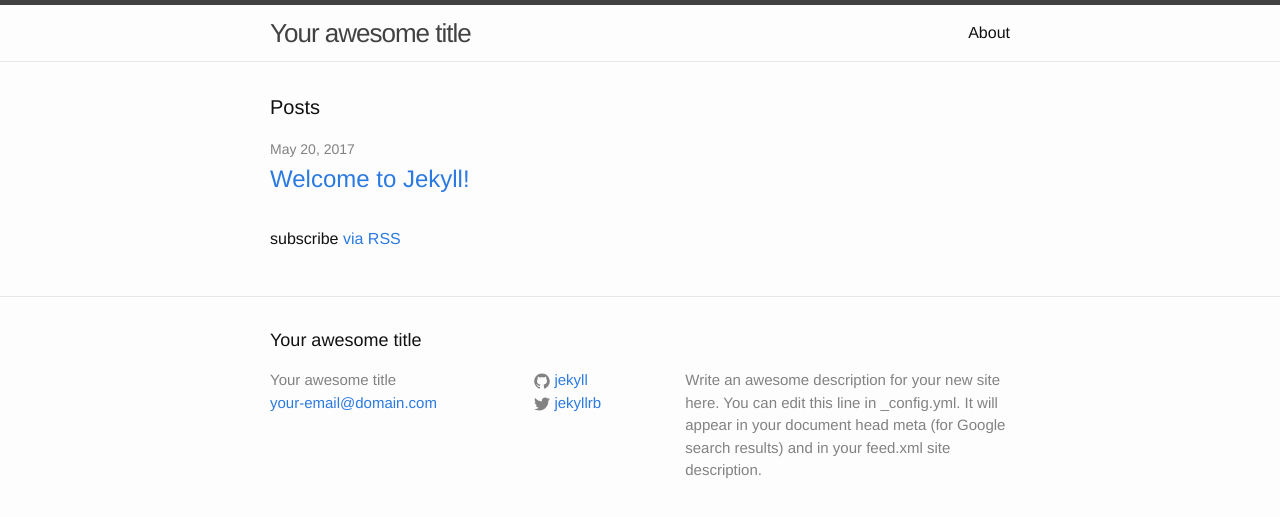
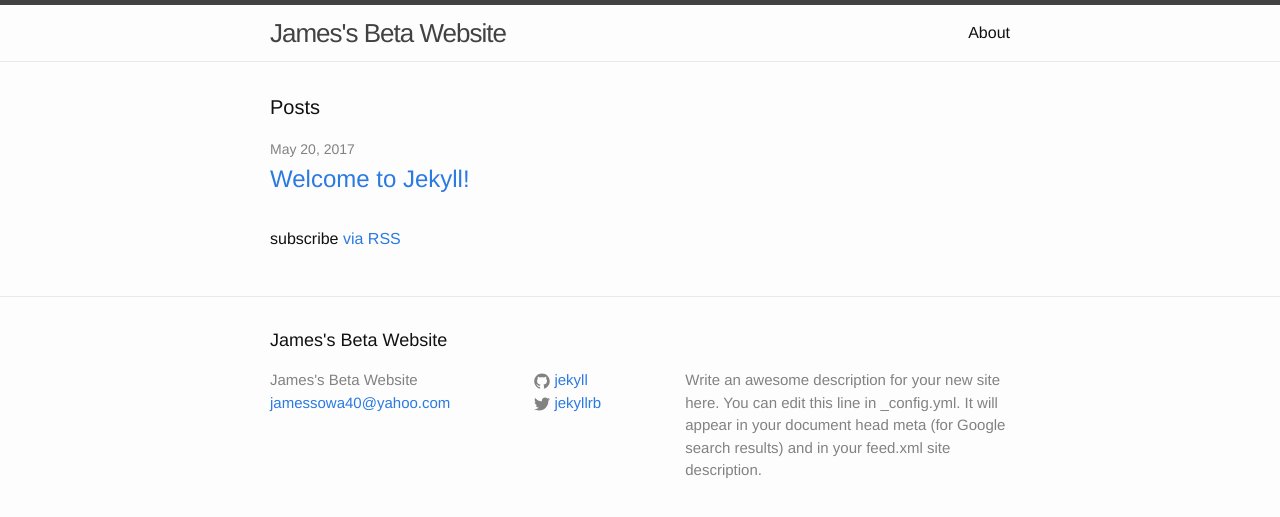
Before and after one commit to jamesso40/jamesso40.github.io, a Jekyll site: the page built from index.html, in a window 1280 px wide. Shown: the top 517 px of the page. Built offline with Jekyll 4.4.1, drawn with Linux system fonts in a browser that asks for light colours.

Commit message:
Update _config.yml

```diff
--- a/_config.yml
+++ b/_config.yml
@@ -1,4 +1,4 @@
-# Welcome to Jekyll!
+# Something
 #
 # This config file is meant for settings that affect your whole blog, values
 # which you are expected to set up once and rarely need to edit after that.
@@ -6,8 +6,8 @@
 # 'jekyll serve'. If you change this file, please restart the server process.
 
 # Site settings
-title: Your awesome title
-email: your-email@domain.com
+title: James's Beta Website
+email: jamessowa40@yahoo.com
 description: > # this means to ignore newlines until "baseurl:"
   Write an awesome description for your new site here. You can edit this
   line in _config.yml. It will appear in your document head meta (for
```
